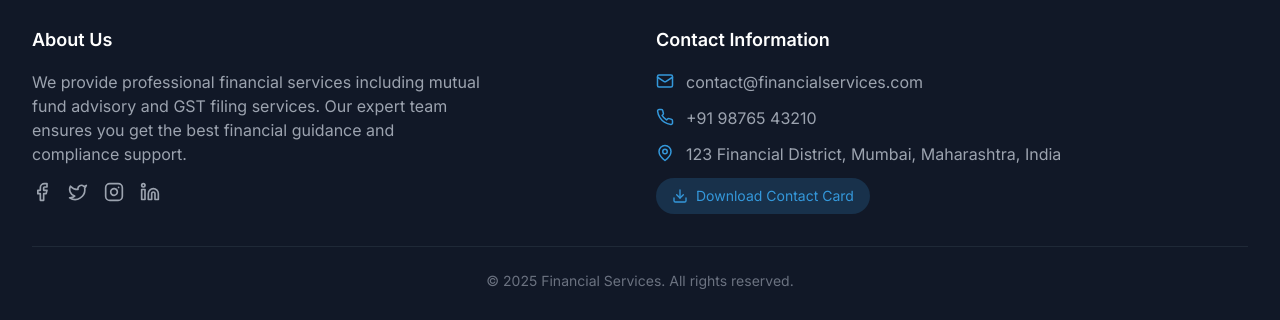
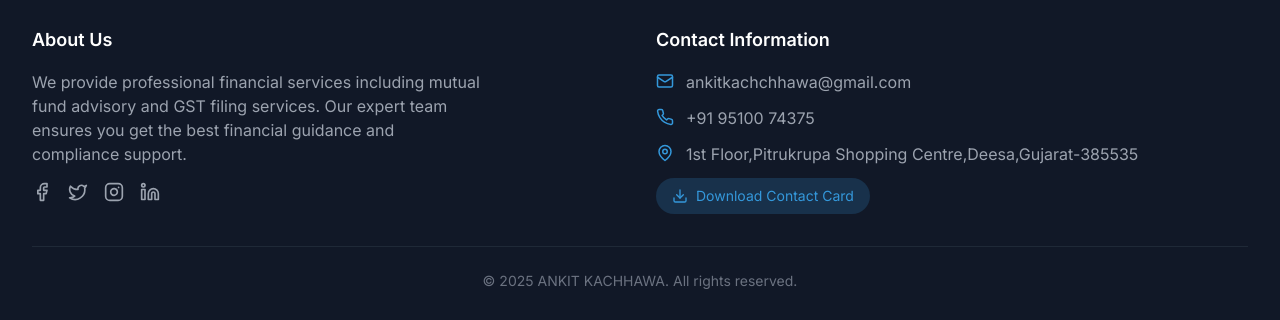
Before and after one commit to AnkitKachhawa1/aaaa, a React (Vite) app: page /mutualfund in a window 1280 px wide. Shown: the part 1474-1794 px from the top of the page. Built offline with nearby package versions, Linux system fonts and the light colour scheme.

Commit message:
Update Footer.tsx

```diff
--- a/src/components/Footer.tsx
+++ b/src/components/Footer.tsx
@@ -18,16 +18,16 @@ const Footer: React.FC = () => {
               Our expert team ensures you get the best financial guidance and compliance support.
             </p>
             <div className="flex space-x-4">
-              <a href="https://facebook.com" className="text-gray-400 hover:text-primary transition-colors" aria-label="Facebook">
+              <a href="https://www.facebook.com/ankit.kachhawa.7" className="text-gray-400 hover:text-primary transition-colors" aria-label="Facebook">
                 <Facebook size={20} />
               </a>
-              <a href="https://twitter.com" className="text-gray-400 hover:text-primary transition-colors" aria-label="Twitter">
+              <a href="https://twitter.com/iAnkitKachhawa?t=w5B3bg89g852h7IBq7N7-g&s=09" className="text-gray-400 hover:text-primary transition-colors" aria-label="Twitter">
                 <Twitter size={20} />
               </a>
-              <a href="https://instagram.com" className="text-gray-400 hover:text-primary transition-colors" aria-label="Instagram">
+              <a href="https://instagram.com/Ankitkachhawa" className="text-gray-400 hover:text-primary transition-colors" aria-label="Instagram">
                 <Instagram size={20} />
               </a>
-              <a href="https://linkedin.com" className="text-gray-400 hover:text-primary transition-colors" aria-label="LinkedIn">
+              <a href="https://www.linkedin.com/in/ankit-kachhawa-9964421a2?utm_source=share&utm_campaign=share_via&utm_content=profile&utm_medium=android_app" className="text-gray-400 hover:text-primary transition-colors" aria-label="LinkedIn">
                 <Linkedin size={20} />
               </a>
             </div>
@@ -38,15 +38,15 @@ const Footer: React.FC = () => {
             <ul className="space-y-3">
               <li className="flex items-start">
                 <Mail size={18} className="text-primary mr-3 mt-0.5 flex-shrink-0" />
-                <span className="text-gray-400">contact@financialservices.com</span>
+                <span className="text-gray-400">ankitkachchhawa@gmail.com</span>
               </li>
               <li className="flex items-start">
                 <Phone size={18} className="text-primary mr-3 mt-0.5 flex-shrink-0" />
-                <span className="text-gray-400">+91 98765 43210</span>
+                <span className="text-gray-400">+91 95100 74375</span>
               </li>
               <li className="flex items-start">
                 <MapPin size={18} className="text-primary mr-3 mt-0.5 flex-shrink-0" />
-                <span className="text-gray-400">123 Financial District, Mumbai, Maharashtra, India</span>
+                <span className="text-gray-400">1st Floor,Pitrukrupa Shopping Centre,Deesa,Gujarat-385535</span>
               </li>
               <li className="mt-4">
                 <button
@@ -62,7 +62,7 @@ const Footer: React.FC = () => {
         </div>
 
         <div className="border-t border-gray-800 pt-6 text-center text-gray-500 text-sm">
-          <p>&copy; {new Date().getFullYear()} Financial Services. All rights reserved.</p>
+          <p>&copy; {new Date().getFullYear()} ANKIT KACHHAWA. All rights reserved.</p>
         </div>
       </div>
     </footer>
```
